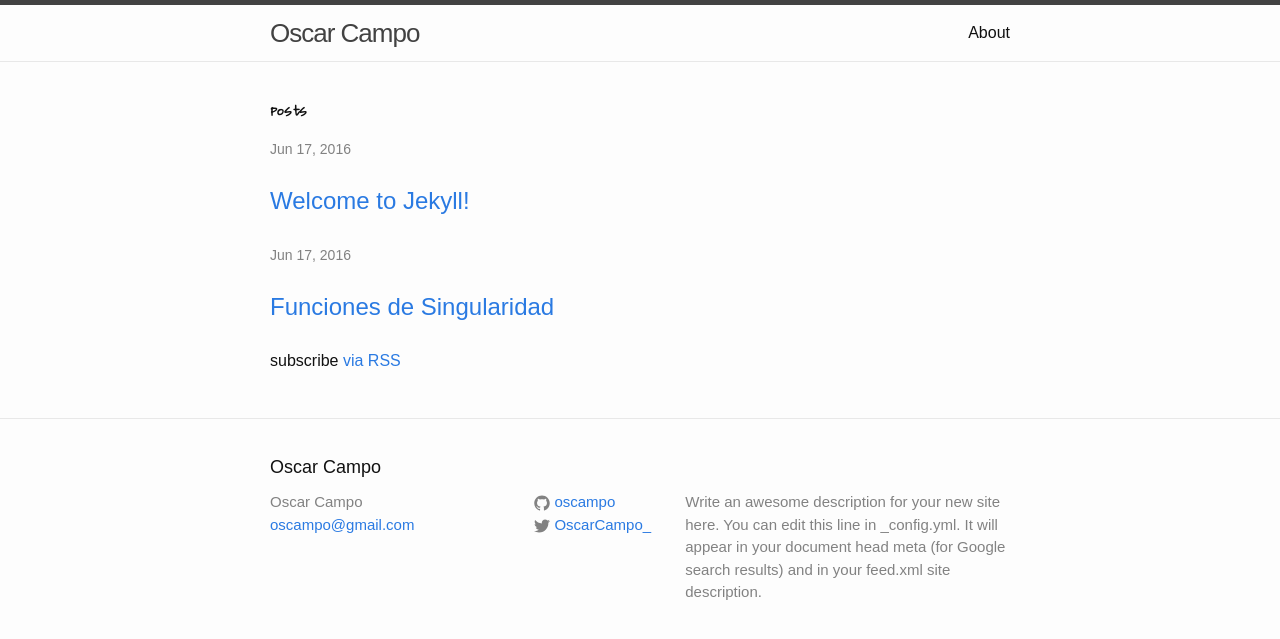
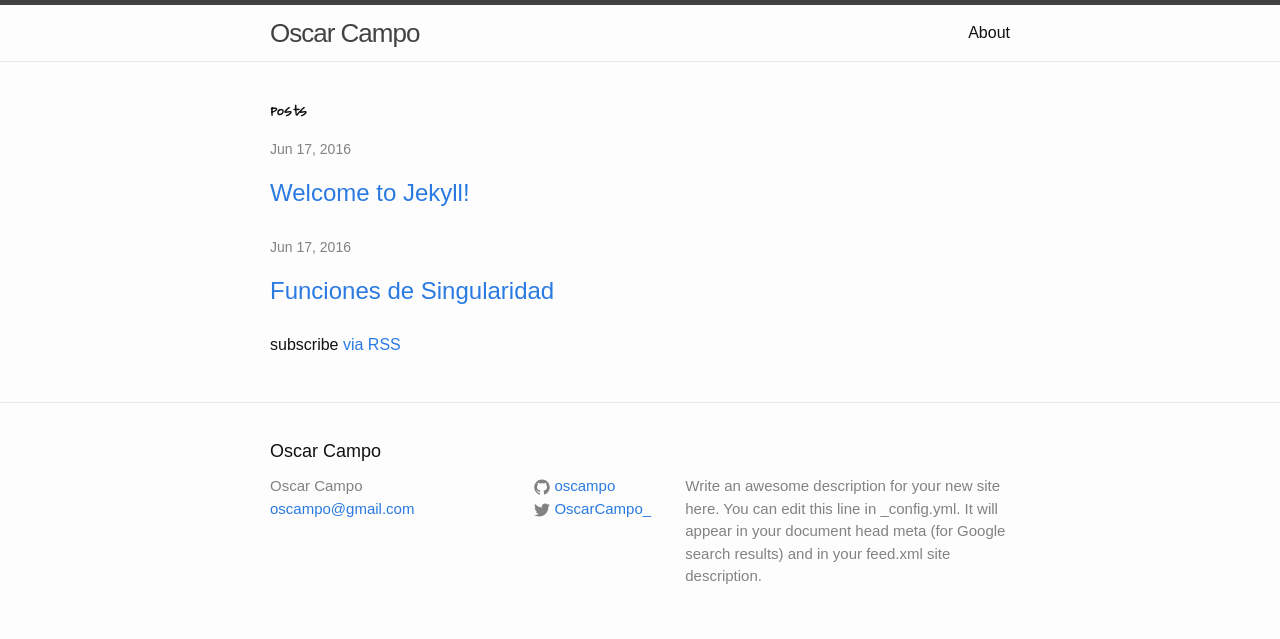
Before and after one commit to oscampo/oscampo.github.io, a Jekyll site: the page built from index.html, in a window 1280 px wide. Shown: the top 639 px of the page. Built offline with Jekyll 4.4.1, drawn with Linux system fonts in a browser that asks for light colours.

Commit message:
Update _base.scss

```diff
--- a/_sass/_base.scss
+++ b/_sass/_base.scss
@@ -26,7 +26,7 @@
 }
 
 
-h2 {
+h1 {
 	font-weight: 700;
 	font-size: 3.5em;
 	line-height: 1;
@@ -35,7 +35,7 @@
    -webkit-font-smoothing: antialiased;
     }
 
-h1 {
+h2 {
 	font-weight: 400;
 	font-size: 2.5em;
 	line-height: 1;
```
